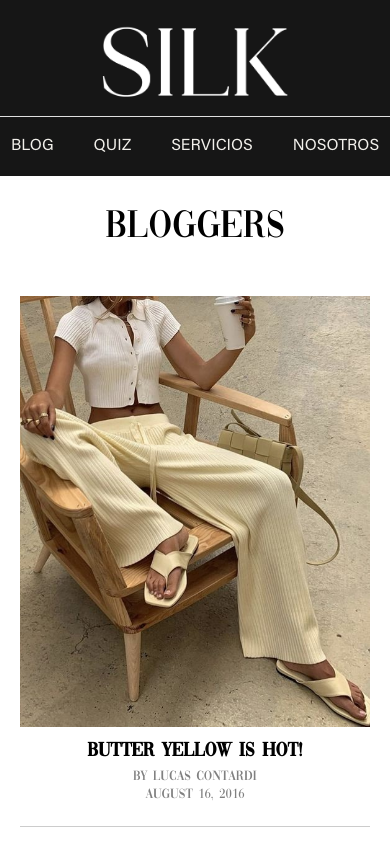
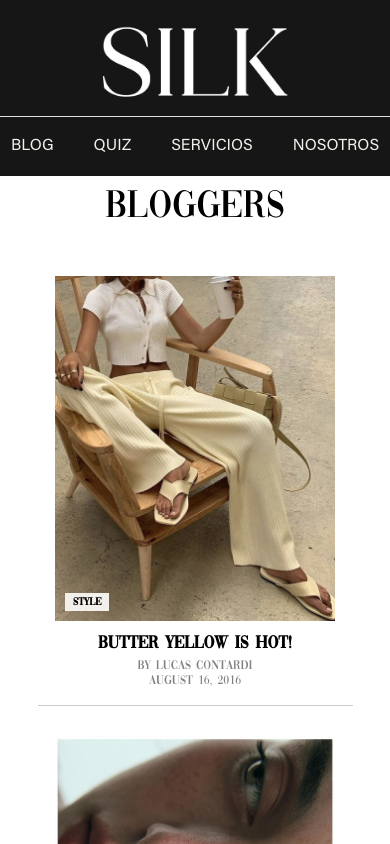
Before and after one commit to LuchoAlbani/silk, a React (Vite) app: page /blog in a window 390 px wide. Shown: the top 844 px of the page. Built offline with nearby package versions, Linux system fonts and the light colour scheme.

Commit message:
mejora en router, bloggerDetail y main

```diff
--- a/package.json
+++ b/package.json
@@ -13,6 +13,7 @@
     "react": "^19.0.0",
     "react-dom": "^19.0.0",
     "react-router-dom": "^7.3.0",
+    "react-swipeable": "^7.0.2",
     "swiper": "^11.2.5"
   },
   "devDependencies": {
--- a/src/App.tsx
+++ b/src/App.tsx
@@ -16,8 +16,8 @@ const App: React.FC = () => {
       <Quiz />
       <Section />
       <Blog />
+      <Outlet /> {/* Renderiza las rutas anidadas como Bloggers y BloggerDetail */}
       <Footer />
-      <Outlet />
     </div>
   );
 };
--- a/src/components/Blog/Blog.module.css
+++ b/src/components/Blog/Blog.module.css
@@ -61,6 +61,8 @@
 }
 
 
+
+
 @media (max-width: 768px) {
   .blog h2 {
     font-size: 28px;
--- /dev/null
+++ b/src/components/BloggerDetail/BloggerDetail.module.css
@@ -0,0 +1,92 @@
+.bloggerDetail {
+    display: flex;
+    flex-direction: column;
+    font-family: 'Vogue', sans-serif;
+    color: #333;
+    background-color: #fff;
+    width: 100%;
+    min-height: 100vh;
+}
+
+.content {
+    display: flex;
+    flex-direction: row;
+    align-items: flex-start;
+    justify-content: center;
+    gap: 40px;
+    max-width: 1200px;
+    width: 100%;
+    margin: 80px auto 50px;
+    padding: 0 20px;
+}
+
+.image {
+    width: 450px;
+    height: 450px;
+    object-fit: cover;
+    object-position: top;
+    border-radius: 10px;
+    box-shadow: 0px 4px 10px rgba(0, 0, 0, 0.2);
+}
+
+.info {
+    max-width: 600px;
+    text-align: left;
+}
+
+h2 {
+    font-size: 32px;
+    font-weight: bold;
+    margin-bottom: 10px;
+}
+
+.author {
+    font-size: 18px;
+    color: #666;
+    margin-bottom: 5px;
+}
+
+.date {
+    font-size: 16px;
+    color: gray;
+    margin-bottom: 20px;
+}
+
+.description {
+    font-size: 18px;
+    line-height: 1.6;
+    color: #444;
+}
+
+a {
+    color: inherit; /* Hereda el color del texto circundante */
+    text-decoration: none; /* Elimina el subrayado */
+  }
+
+/* ✅ Diseño responsivo para móviles */
+@media (max-width: 900px) {
+    .content {
+        flex-direction: column;
+        align-items: center;
+        text-align: center;
+    }
+
+    .image {
+        width: 100%;
+        height: auto;
+        max-width: 400px;
+        margin-bottom: 20px;
+    }
+
+    .info {
+        max-width: 100%;
+    }
+
+    h2 {
+        font-size: 28px;
+    }
+
+    .description {
+        font-size: 16px;
+    }
+}
--- /dev/null
+++ b/src/components/BloggerDetail/BloggerDetail.tsx
@@ -0,0 +1,43 @@
+import React from "react";
+import { useParams } from "react-router-dom";
+import styles from "./BloggerDetail.module.css";
+import { blogItems } from "../data/blogData";
+import Header from "../Header/Header";
+import Footer from "../Footer/Footer";
+
+const BloggerDetail: React.FC = () => {
+  const { id } = useParams<{ id: string }>();
+  const blogger = blogItems.find((b) => b.id === id);
+
+  if (!blogger) {
+    return (
+      <div className={styles.bloggerDetail}>
+        <Header />
+        <div className={styles.content}>
+          <h2>Blogger no encontrado</h2>
+          <p>Lo sentimos, no pudimos encontrar este blogger.</p>
+        </div>
+        <Footer />
+      </div>
+    );
+  }
+
+  return (
+    <div className={styles.bloggerDetail}>
+      <Header />
+      <div className={styles.content}>
+        <img src={blogger.img} alt={blogger.title} className={styles.image} />
+        <div className={styles.info}>
+          <h2>{blogger.title}</h2>
+          <p className={styles.author}>{blogger.author}</p>
+          {blogger.date && <p className={styles.date}>{blogger.date}</p>}
+          {/* Mostrar description solo si existe */}
+          {blogger.description && <p className={styles.description}>{blogger.description}</p>}
+        </div>
+      </div>
+      <Footer />
+    </div>
+  );
+};
+
+export default BloggerDetail;
--- a/src/components/Bloggers/Bloggers.module.css
+++ b/src/components/Bloggers/Bloggers.module.css
@@ -9,12 +9,13 @@
 
 .bloggers {
   width: 100%;
-    margin-top: 100px;
+  margin-top: 150px; /* Un poco menos de espacio superior */
+  margin-bottom: 100px;
 }
 
 .bloggersTitle {
-    font-size: 50px;
-    margin-bottom: 100px;
+  font-size: 50px; /* Mantiene el tamaño original */
+  margin-bottom: 80px;
   font-weight: 400;
   text-align: center;
   width: 100%;
@@ -25,23 +26,42 @@
   flex-direction: column;
   align-items: flex-start;
   width: 100%;
-    margin-left: 50px;
+  margin-left: 30px; /* Menos margen a la izquierda */
 }
 
 .bloggerItem {
   display: flex;
   align-items: center;
-    width: 100%;
-    margin-bottom: 40px;
+  width: 90%;
+  margin-bottom: 30px; /* Menos espacio entre bloggers */
   border-bottom: 1px solid #ccc;
-    padding-bottom: 20px;
+  padding-bottom: 15px;
+  position: relative;
+}
+
+.imageWrapper {
+  position: relative;
+  display: inline-block;
 }
 
 .bloggerImage {
-    width: 400px;
-    height: 400px;
+  width: 300px; /* Reducido */
+  height: 300px; /* Reducido */
   object-fit: cover;
-    margin-right: 20px;
+  object-position: top;
+  margin-right: 15px;
+}
+
+.bloggerCategory {
+  font-weight: bold;
+  font-size: 13px; /* Más pequeño */
+  color: black;
+  position: absolute;
+  bottom: 15px;
+  left: 10px;
+  background-color: #f2f0eb;
+  padding: 4px 8px;
+  text-transform: uppercase;
 }
 
 .bloggerInfo {
@@ -49,61 +69,74 @@
 }
 
 .bloggerTitle {
-    font-size: 24px;
+  font-size: 20px; /* Reducido */
   font-weight: bold;
-    margin-bottom: 10px;
+  margin-bottom: 8px;
 }
 
 .bloggerAuthor,
 .bloggerDate {
-    font-size: 16px;
+  font-size: 14px; /* Reducido */
   color: gray;
-    margin-bottom: 5px;
+  margin-bottom: 3px;
 }
 
+/* 📌 Responsive */
 @media (max-width: 768px) {
   .bloggers {
-      margin-top: 100px;
-      padding: 0 20px; /* Añade padding lateral para evitar bordes pegados */
+    margin-top: 80px;
+    padding: 0 20px;
   }
 
   .bloggersTitle {
-      font-size: 40px; /* Reduce el tamaño del título */
+    font-size: 40px;
     margin-bottom: 50px;
     margin-top: 10px;
   }
 
   .bloggersList {
-      margin-left: 0; /* Elimina margen innecesario */
-      align-items: center; /* Centra los elementos */
+    margin-left: 0;
+    align-items: center;
   }
 
   .bloggerItem {
-      flex-direction: column; /* Apila los elementos */
-      align-items: center; /* Centra el contenido */
+    flex-direction: column;
+    align-items: center;
     text-align: center;
     border-bottom: 1px solid #ccc;
-      padding-bottom: 20px;
+    padding-bottom: 15px;
   }
 
   .bloggerImage {
-      width: 100%; /* Ocupa el ancho completo */
-      height: auto; /* Mantiene la proporción */
-      max-width: 350px; /* Controla el tamaño máximo */
-      margin-right: 0; /* Elimina margen derecho */
-      margin-bottom: 15px; /* Agrega espacio entre la imagen y el texto */
+    width: 100%;
+    height: auto;
+    max-width: 280px; /* Más pequeño en móviles */
+    margin-right: 0;
+    margin-bottom: 12px;
+  }
+
+  .bloggerCategory {
+    font-size: 11px; /* Más pequeño */
+    position: absolute;
+    bottom: 25px;
+    left: 10px;
+    background: #f2f0eb;
+    color: black;
+    padding: 4px 8px;
+    text-transform: uppercase;
+    z-index: 10;
   }
 
   .bloggerInfo {
-      text-align: center; /* Centra el texto */
+    text-align: center;
   }
 
   .bloggerTitle {
-      font-size: 20px; /* Reduce el tamaño del título */
+    font-size: 18px; /* Más pequeño */
   }
 
   .bloggerAuthor,
   .bloggerDate {
-      font-size: 14px; /* Ajusta el tamaño del texto */
+    font-size: 13px;
   }
 }
--- a/src/components/Bloggers/Bloggers.tsx
+++ b/src/components/Bloggers/Bloggers.tsx
@@ -1,8 +1,9 @@
 import React from "react";
+import { Link } from "react-router-dom"; // Importamos Link
 import styles from "./Bloggers.module.css";
 import Header from "../Header/Header";
 import Footer from "../Footer/Footer";
-import { blogItems } from "../data/blogData"; // Importamos los datos
+import { blogItems } from "../data/blogData";
 
 const Bloggers: React.FC = () => {
   return (
@@ -11,19 +12,24 @@ const Bloggers: React.FC = () => {
       <div className={styles.bloggers}>
         <h2 className={styles.bloggersTitle}>Bloggers</h2>
         <div className={styles.bloggersList}>
-          {blogItems.map((blogger, index) => (
-            <div key={index} className={styles.bloggerItem}>
-              <img
-                src={blogger.img}
-                alt={blogger.title}
-                className={styles.bloggerImage}
-              />
+          {blogItems.map((blogger) => (
+            <Link to={`/bloggers/${blogger.id}`} key={blogger.id} className={styles.bloggerItem}>
+              <div className={styles.imageWrapper}>
+                <img
+                  src={blogger.img}
+                  alt={blogger.title}
+                  className={styles.bloggerImage}
+                />
+                {blogger.category && (
+                  <div className={styles.bloggerCategory}>{blogger.category}</div>
+                )}
+              </div>
               <div className={styles.bloggerInfo}>
                 <h3 className={styles.bloggerTitle}>{blogger.title}</h3>
                 <p className={styles.bloggerAuthor}>{blogger.author}</p>
                 {blogger.date && <p className={styles.bloggerDate}>{blogger.date}</p>}
               </div>
-            </div>
+            </Link>
           ))}
         </div>
       </div>
--- /dev/null
+++ b/src/components/Routes/routes.tsx
@@ -0,0 +1,19 @@
+import { createBrowserRouter } from "react-router-dom";
+import App from "../../App";
+import Bloggers from "../Bloggers/Bloggers";
+import BloggerDetail from "../BloggerDetail/BloggerDetail";
+
+export const router = createBrowserRouter([
+  {
+    path: "/",
+    element: <App />,
+  },
+  {
+    path: "/blog",
+    element: <Bloggers />,
+  },
+  {
+    path: "/bloggers/:id",
+    element: <BloggerDetail />,
+  },
+]);
--- a/src/components/data/blogData.ts
+++ b/src/components/data/blogData.ts
@@ -1,14 +1,16 @@
-// src/data/blogData.ts
 export interface BlogItemType {
+    id: string;
     img: string;
     category?: string; // Opcional para Blog
     title: string;
     author: string;
     date?: string; // Opcional para Bloggers
+    description?: string; // ✅ Agregado
 }
 
 export const blogItems: BlogItemType[] = [
     {
+        id: "1",
         img: "/images/blog_prueba_1.jpg",
         category: "STYLE",
         title: "Butter Yellow is hot!",
@@ -16,6 +18,7 @@ export const blogItems: BlogItemType[] = [
         date: "August 16, 2016",
     },
     {
+        id: "2",
         img: "/images/blog_prueba_2.jpg",
         category: "BEAUTY",
         title: "Title Censored",
@@ -23,6 +26,7 @@ export const blogItems: BlogItemType[] = [
         date: "May 24, 2016",
     },
     {
+        id: "3",
         img: "/images/blog_prueba_3.jpg",
         category: "CELEBRITY",
         title: "Taylor Swift vistiendo Versace",
@@ -31,6 +35,7 @@ export const blogItems: BlogItemType[] = [
     },
 
     {
+        id: "4",
         img: "/images/blog_prueba_4.jpeg",
         category: "GLAMOUR",
         title: "Elegance in the Mirror",
@@ -39,6 +44,7 @@ export const blogItems: BlogItemType[] = [
     },
 
     {
+        id: "5",
         img: "/images/blog_prueba_5.jpeg",
         category: "ICONIC",
         title: "Amarillo Monocromático en la Alfombra Roja",
--- a/src/main.tsx
+++ b/src/main.tsx
@@ -1,28 +1,13 @@
 import { StrictMode } from "react";
 import { createRoot } from "react-dom/client";
-import { createBrowserRouter, RouterProvider } from "react-router-dom";
-import App from "./App";
-import Bloggers from "./components/Bloggers/Bloggers";
+import { RouterProvider } from "react-router-dom";
+import { router } from "./components/Routes/routes"; // 👈 Importamos el router corregido
 
-const router = createBrowserRouter([
-  {
-    path: "/",
-    element: <App />,
-  },
-  {
-    path: "/blog",
-    element: <Bloggers />,
-  },
-]);
+const rootElement = document.getElementById("root");
+if (!rootElement) throw new Error("No se encontró el elemento con id 'root'");
 
-const rootElement = document.getElementById("root") as HTMLElement | null;
-
-if (rootElement) {
-  createRoot(rootElement).render(
-    <StrictMode>
-      <RouterProvider router={router} />
-    </StrictMode>
-  );
-} else {
-  console.error("No se encontró el elemento con id 'root'");
-}
+createRoot(rootElement).render(
+  <StrictMode>
+    <RouterProvider router={router} /> {/* 👈 Usamos el router corregido */}
+  </StrictMode>
+);
```
Also changed, not shown: src/components/Blog/Blog.tsx (+19 -10 lines), 1 other file (tests, documents, lock files or other folders). Lines whose indentation alone changed are shown as unchanged.
